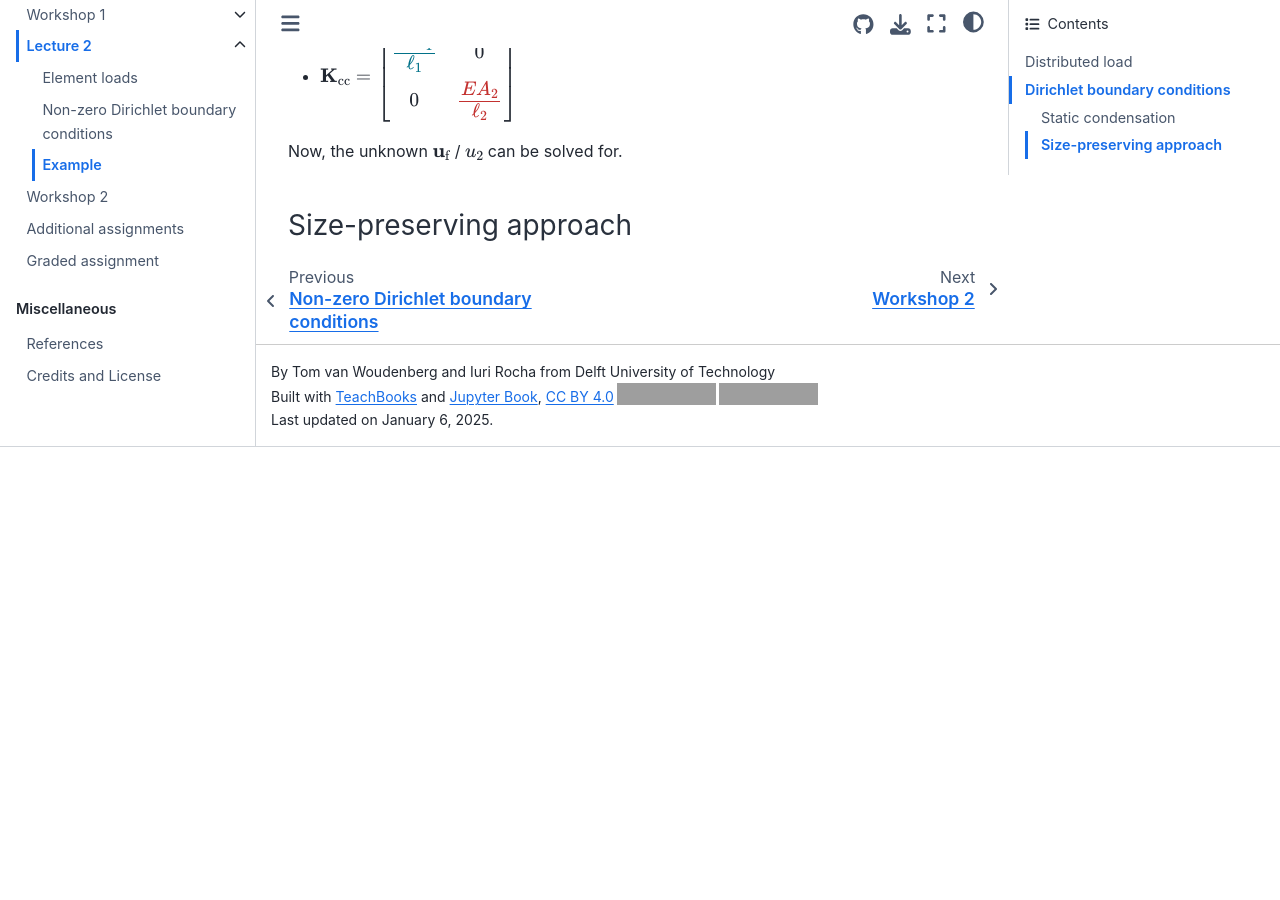
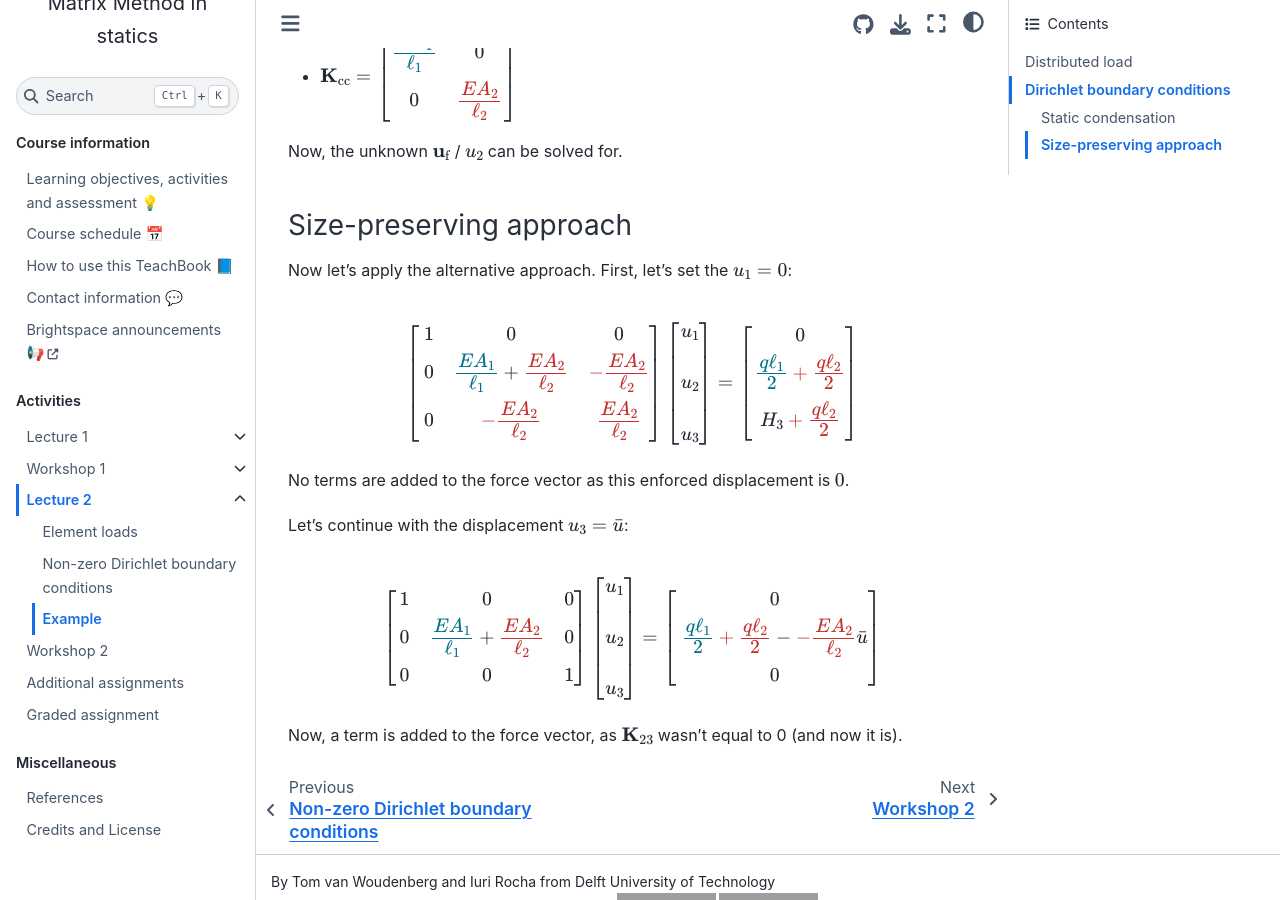
Before and after one commit to sophietenhoor/book, a Jupyter Book: the page built from book/lecture2/example.md, in a window 1280 px wide and 900 px high, scrolled down 2504 px. Built offline with Jupyter Book 1.0.4 settings and Sphinx 7.4.7 and the Sphinx Book theme 1.1.4, drawn with Linux system fonts in a browser that asks for light colours; comment, search, counter and statistics services are not loaded; before the commit the page ends 2951 px from its top, so only the background shows below that; grey boxes are pictures that could not be loaded.

Commit message:
Update example.md

```diff
--- a/book/lecture2/example.md
+++ b/book/lecture2/example.md
@@ -105,3 +105,41 @@ with:
 Now, the unknown $\mathbf{u}_\mrm{f}$ / $u_2$ can be solved for.
 
 ### Size-preserving approach
+
+Now let's apply the alternative approach. First, let's set the $u_1 = 0$:
+
+$$
+      \begin{bmatrix}
+	1 & 0 & 0\\
+	0 & \class{cA}{\cfrac{EA_1}{\ell_1}} + \class{cB}{\cfrac{EA_2}{\ell_2}} & \class{cB}{-\cfrac{EA_2}{\ell_2}}\\
+	0 & \class{cB}{-\cfrac{EA_2}{\ell_2}} & \class{cB}{\cfrac{EA_2}{\ell_2}}\\
+      \end{bmatrix}
+      \begin{bmatrix}
+	u_1\\[12pt]u_2\\[12pt]u_3
+      \end{bmatrix}
+      =
+      \begin{bmatrix}
+	0 \\ \class{cA}{\cfrac{q\ell_1}{2}} \class{cB}{+ \cfrac{q\ell_2}{2}}\\H_3 \class{cB}{ + \cfrac{q\ell_2}{2}}
+      \end{bmatrix}
+      $$
+
+No terms are added to the force vector as this enforced displacement is $0$.
+
+Let's continue with the displacement $u_3 = \bar u$:
+
+$$
+      \begin{bmatrix}
+	1 & 0 & 0\\
+	0 & \class{cA}{\cfrac{EA_1}{\ell_1}} + \class{cB}{\cfrac{EA_2}{\ell_2}} & 0\\
+	0 & 0 & 1 \\
+      \end{bmatrix}
+      \begin{bmatrix}
+	u_1\\[12pt]u_2\\[12pt]u_3
+      \end{bmatrix}
+      =
+      \begin{bmatrix}
+	0 \\ \class{cA}{\cfrac{q\ell_1}{2}} \class{cB}{+ \cfrac{q\ell_2}{2}} - \class{cB}{-\cfrac{EA_2}{\ell_2}} \bar u\\ 0
+      \end{bmatrix}
+      $$
+
+Now, a term is added to the force vector, as $\mathbf{K}_{23}$ wasn't equal to 0 (and now it is).
```
